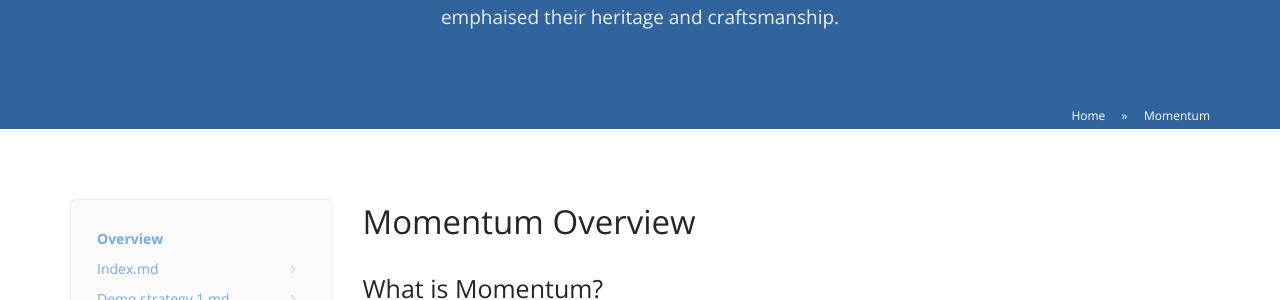
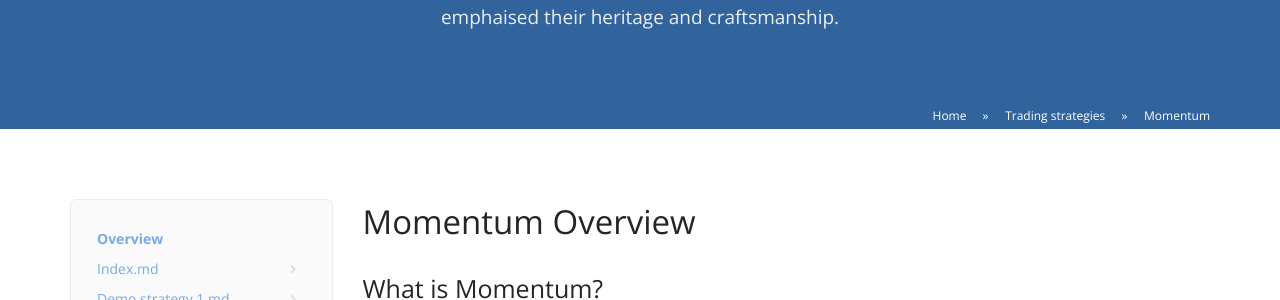
Before and after one commit to dzinemon/aedge, a Jekyll site: the page built from _trading-strategies/momentum/index.md, in a window 1280 px wide. Shown: the part 248-548 px from the top of the page. Built offline with Jekyll 4.4.1, drawn with Linux system fonts in a browser that asks for light colours; some web fonts are replaced.

Commit message:
Update strategy.html

```diff
--- a/_layouts/strategy.html
+++ b/_layouts/strategy.html
@@ -14,7 +14,7 @@
   {% include partials/page-title.html %}
   {% endif %}
 
-  {% if page.permalink %}
+  {% if page.permalink == '/trading-strategies/' %}
     {% include trading-strategies/strategies-crumbs.html %}
   {% else %}
     {% include trading-strategies/strategies-cat-crumbs.html %}
```
